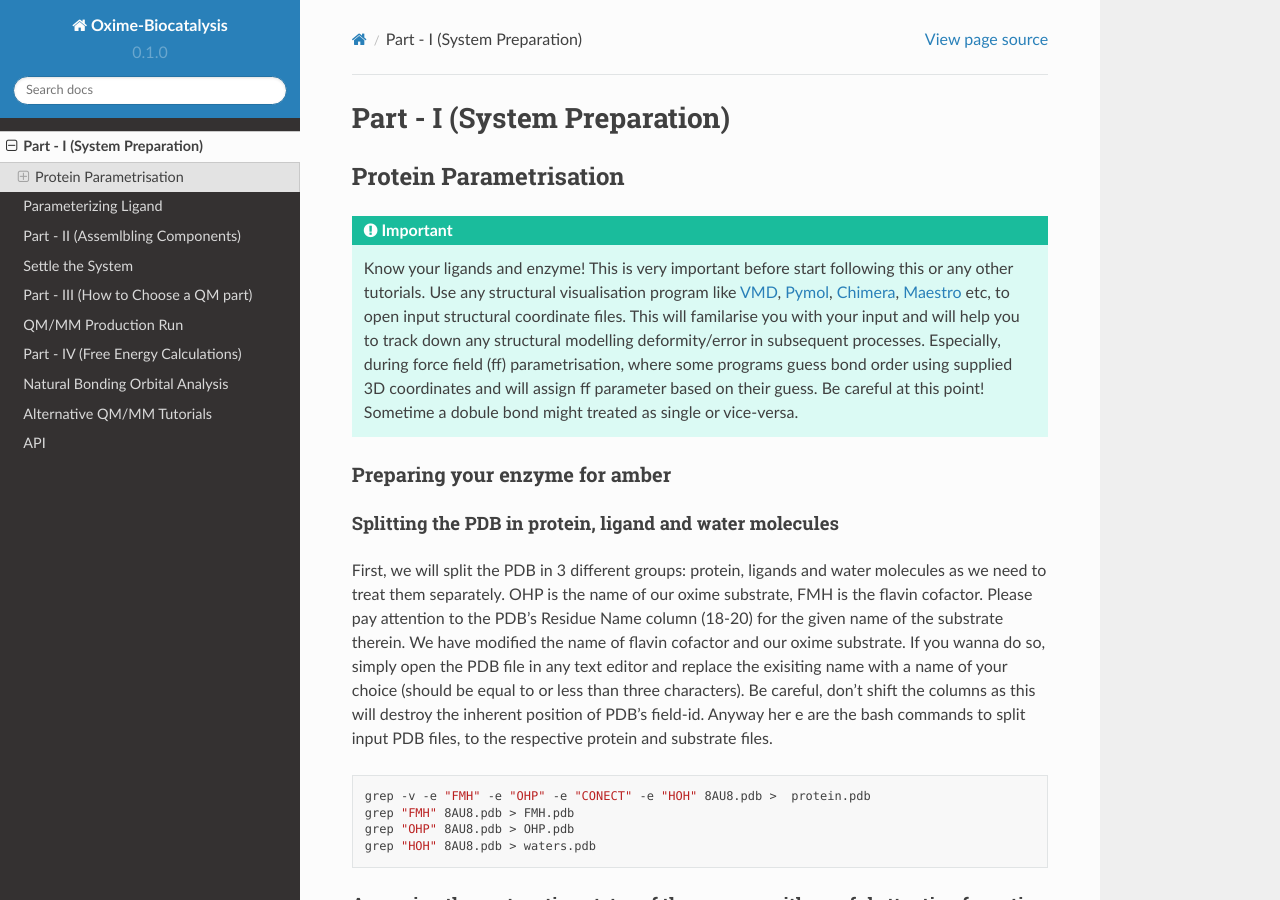
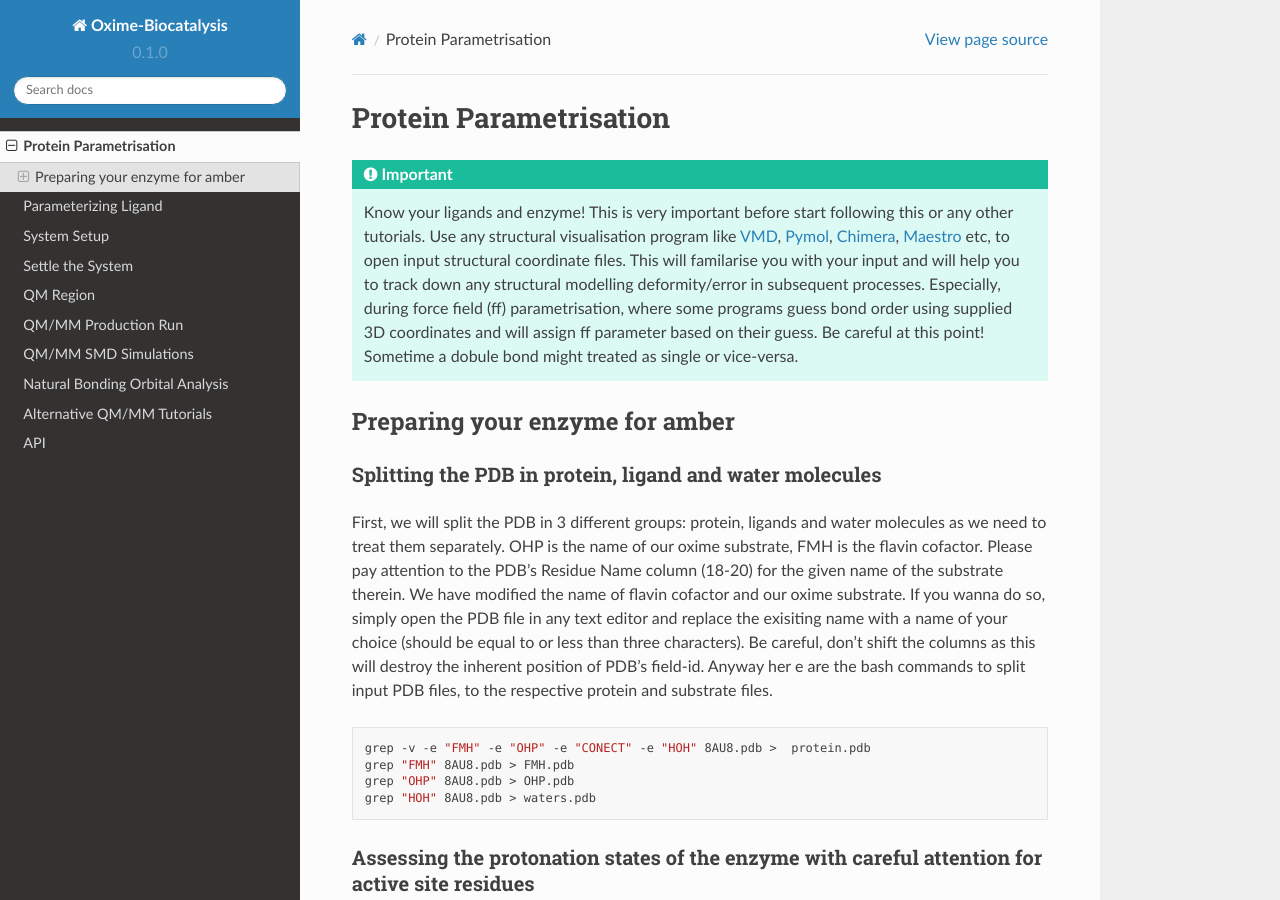
Before and after one commit to hopanoid/Enzyme-Reaction-Dynamics-Tutorial, a Sphinx documentation site: the page built from docs/source/1-protein.rst, in a window 1280 px wide and 900 px high. Built offline with Sphinx 7.4.7 and the Read the Docs theme 2.0.0, drawn with Linux system fonts in a browser that asks for light colours.

Commit message:
parts removed from the toc

```diff
--- a/docs/source/1-protein.rst
+++ b/docs/source/1-protein.rst
@@ -2,12 +2,6 @@
 
 .. include:: /includes/defs.rst
 .. include:: /includes/links.rst
-
-#############################
-Part - I (System Preparation)
-#############################
-
-.. _parametrisation:
 
 ***********************
 Protein Parametrisation
--- a/docs/source/3-system_setup.rst
+++ b/docs/source/3-system_setup.rst
@@ -2,10 +2,6 @@
 
 .. include:: /includes/defs.rst
 .. include:: /includes/links.rst
-
-##################################
-Part - II (Assemlbling Components)
-##################################
 
 ************
 System Setup
--- a/docs/source/5-qm_region.rst
+++ b/docs/source/5-qm_region.rst
@@ -2,10 +2,6 @@
 
 .. include:: /includes/defs.rst
 .. include:: /includes/links.rst
-
-####################################
-Part - III (How to Choose a QM part)
-####################################
 
 *********
 QM Region
--- a/docs/source/7-smd_simulations.rst
+++ b/docs/source/7-smd_simulations.rst
@@ -2,11 +2,6 @@
 
 .. include:: /includes/defs.rst
 .. include:: /includes/links.rst
-
-
-####################################
-Part - IV (Free Energy Calculations)
-####################################
 
 *********************
 QM/MM SMD Simulations
```
